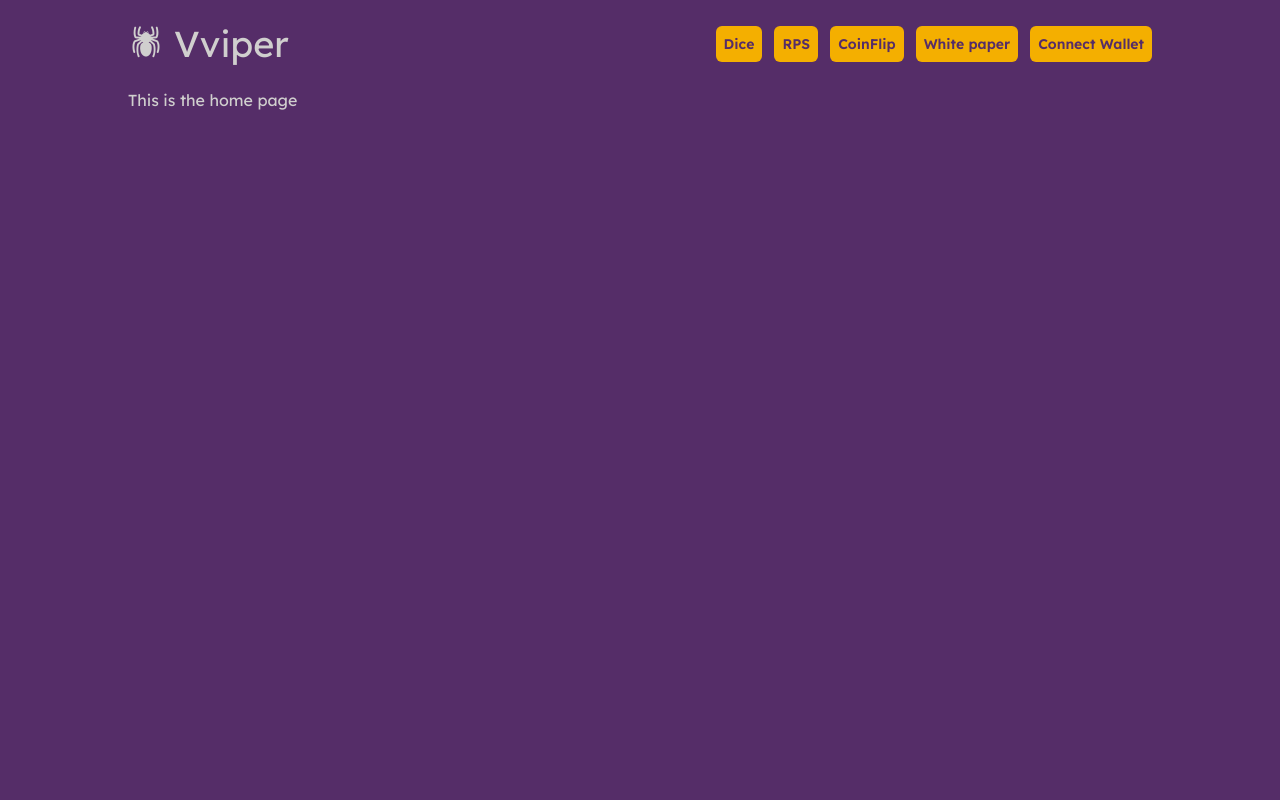
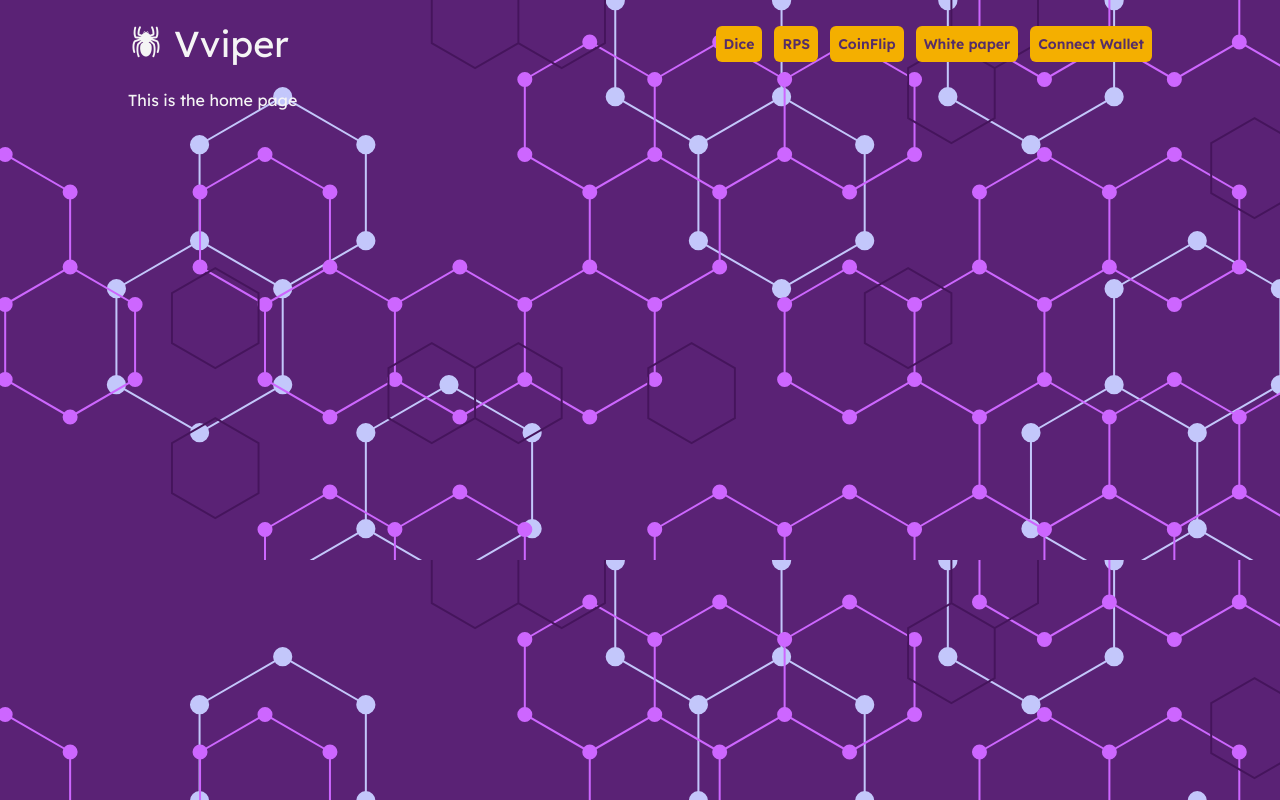
Before and after one commit to Kavanih/venom, a React (Create React App) app: page / in a window 1280 px wide. Built offline with nearby package versions, Linux system fonts and the light colour scheme.

Commit message:
svg background

```diff
--- a/src/index.css
+++ b/src/index.css
@@ -8,6 +8,7 @@ body {
   font-family: "Lexend Deca", sans-serif;
   -webkit-font-smoothing: antialiased;
   -moz-osx-font-smoothing: grayscale;
+  background-image: url("./BG/Hexagon.svg");
 }
 
 code {
--- a/tailwind.config.js
+++ b/tailwind.config.js
@@ -5,7 +5,7 @@ module.exports = {
     extend: {
       colors: {
         color1: "#552d68",
-        color2: "#d0cfce",
+        color2: "#f5f5f5",
         color3: "#f4af00",
       },
     },
```
Also changed, not shown: src/BG/Hexagon.svg (added).
